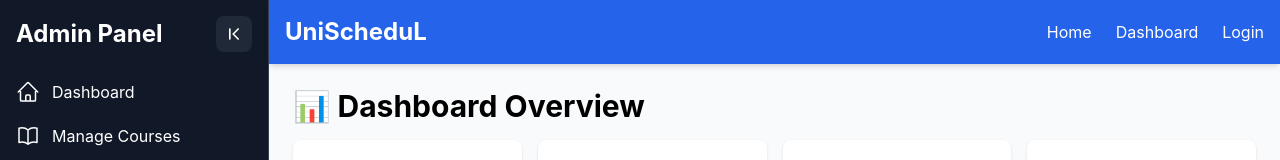
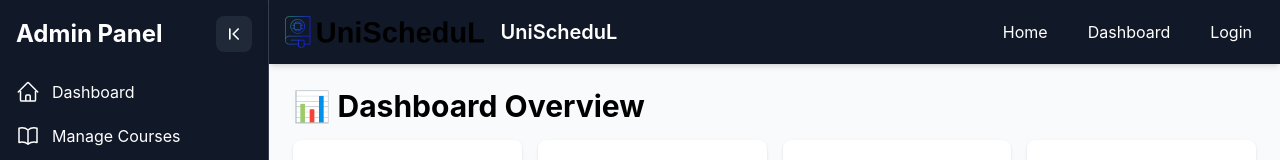
Before and after one commit to Dev-Eyitayo/UniScheduL, a React (Vite) app in the folder frontend/: page /admin in a window 1280 px wide. Shown: the top 160 px of the page. Built offline with nearby package versions, Linux system fonts and the light colour scheme; no server answers.

Commit message:
Refactor Navbar component to include logo and improve mobile sidebar functionality

```diff
--- a/frontend/src/components/Navbar.jsx
+++ b/frontend/src/components/Navbar.jsx
@@ -1,33 +1,80 @@
-import { Link } from "react-router-dom";
-import { Bars3Icon, XMarkIcon } from "@heroicons/react/24/outline";
-import { useState } from "react";
+import { Link } from "react-router-dom"
+import { useState } from "react"
+import Logo from "../assets/default-monochrome.svg"
 
 export default function Navbar() {
-  const [isOpen, setIsOpen] = useState(false);
+  // Example state to demonstrate how you might handle
+  // the collapsed / expanded sidebar from the navbar
+  const [sidebarOpen, setSidebarOpen] = useState(false)
 
   return (
-    <nav className="bg-blue-600 p-4 shadow-md">
-      <div className="container mx-auto flex justify-between items-center">
-        <h1 className="text-white text-2xl font-bold">UniScheduL</h1>
-        <div className="hidden md:flex gap-6">
-          <Link className="text-white hover:underline" to="/">Home</Link>
-          <Link className="text-white hover:underline" to="/dashboard">Dashboard</Link>
-          <Link className="text-white hover:underline" to="/login">Login</Link>
-        </div>
+    <header
+      // A cohesive, darker color that matches or complements your sidebar
+      className="flex items-center justify-between bg-gray-900 text-white h-16 px-4 shadow-md"
+    >
+      {/* Left Section: Logo + (Optionally) Title */}
+      <div className="flex items-center gap-2">
+        {/* If your sidebar uses a button in the navbar, place it here */}
+        <button
+          onClick={() => setSidebarOpen(!sidebarOpen)}
+          className="p-2 focus:outline-none hover:bg-gray-800 rounded-md md:hidden"
+        >
+          {/* This could be a hamburger icon, for example: */}
+          <svg
+            xmlns="http://www.w3.org/2000/svg"
+            className="h-6 w-6"
+            fill="none"
+            viewBox="0 0 24 24"
+            stroke="currentColor"
+          >
+            <path
+              strokeLinecap="round"
+              strokeLinejoin="round"
+              strokeWidth="2"
+              d="M4 6h16M4 12h16M4 18h16"
+            />
+          </svg>
+        </button>
 
-        {/* Mobile Menu */}
-        <button onClick={() => setIsOpen(!isOpen)} className="md:hidden text-white">
-          {isOpen ? <XMarkIcon className="w-6 h-6" /> : <Bars3Icon className="w-6 h-6" />}
-        </button>
+        {/* Logo Image */}
+        <Link to="/">
+          <img
+            src={Logo}
+            alt="Your Project Logo"
+            className="h-8 w-auto" // Adjust sizing as needed
+          />
+        </Link>
+
+        {/* (Optional) Site/Brand Name */}
+        <Link to="/">
+          <span className="text-xl font-semibold ml-2 hidden sm:inline-block">
+            UniScheduL
+          </span>
+        </Link>
       </div>
 
-      {isOpen && (
-        <div className="md:hidden flex flex-col bg-blue-500 p-3">
-          <Link className="text-white py-2" to="/">Home</Link>
-          <Link className="text-white py-2" to="/dashboard">Dashboard</Link>
-          <Link className="text-white py-2" to="/login">Login</Link>
-        </div>
-      )}
-    </nav>
-  );
+      {/* Right Section: Nav Links (If you have any) */}
+      <nav className="flex items-center space-x-4">
+        {/* Example links or user info. Replace with your actual routes / content. */}
+        <Link
+          to="/home"
+          className="hover:bg-gray-800 px-3 py-2 rounded-md transition"
+        >
+          Home
+        </Link>
+        <Link
+          to="/dashboard"
+          className="hover:bg-gray-800 px-3 py-2 rounded-md transition"
+        >
+          Dashboard
+        </Link>
+        <Link
+          to="/login"
+          className="hover:bg-gray-800 px-3 py-2 rounded-md transition"
+        >
+          Login
+        </Link>
+      </nav>
+    </header>
+  )
 }
```
Also changed, not shown: frontend/src/assets/default-monochrome.svg (added), frontend/src/assets/logo.svg (added).
